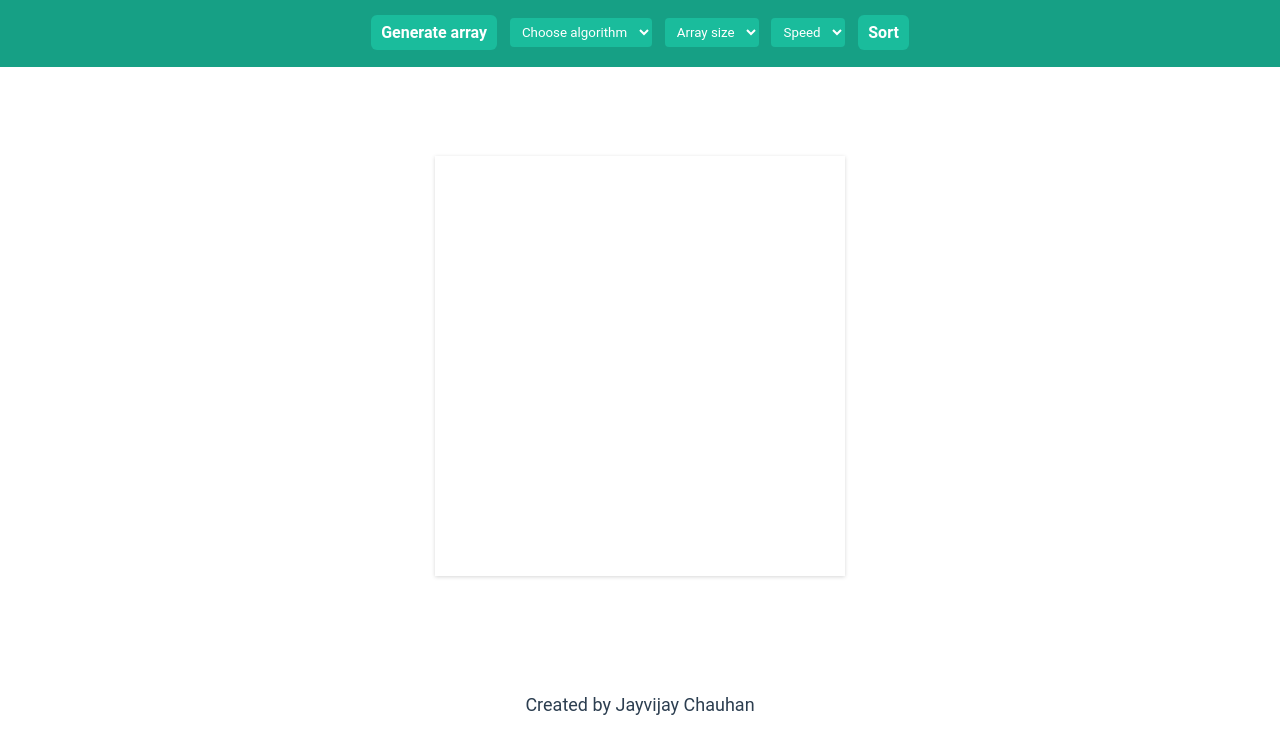
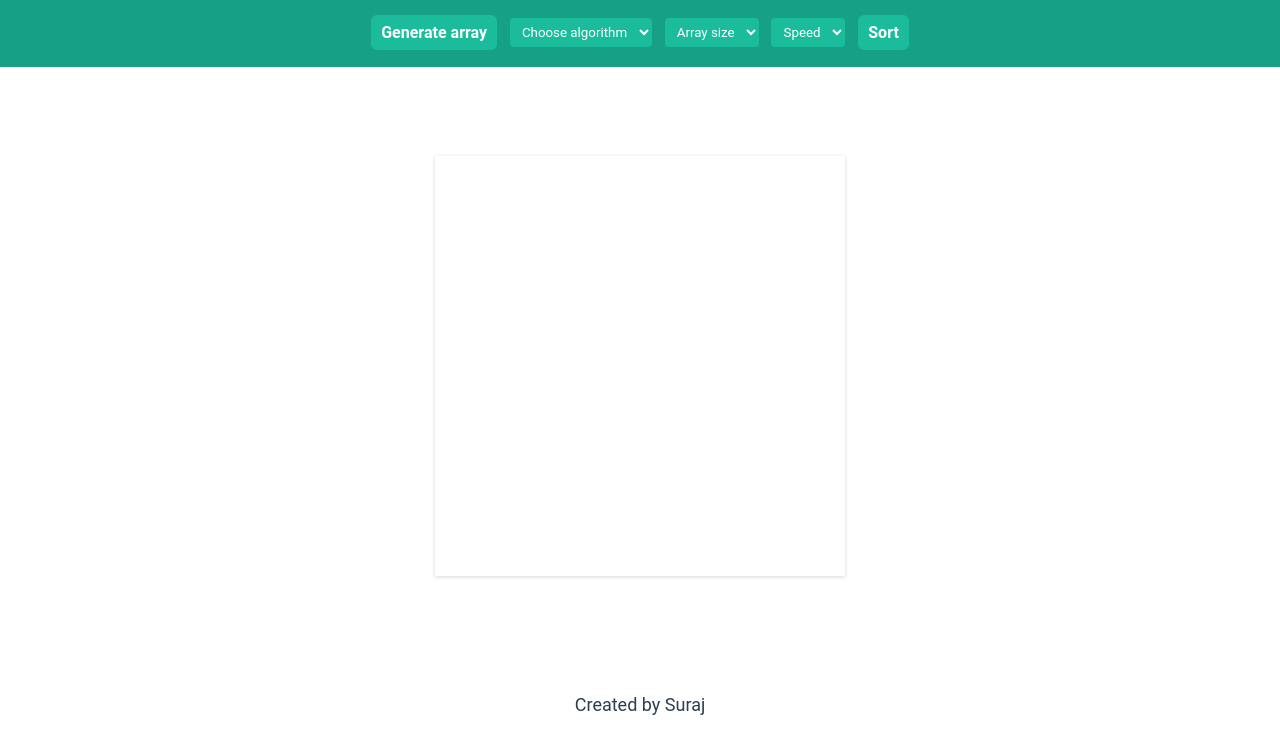
Before and after one commit to surajnishad930/sorting_visualizer, a plain HTML site: page sorting visualizer/index.html in a window 1280 px wide. Shown: the part 45-798 px from the top of the page. Drawn offline with Linux system fonts and the light colour scheme.

Commit message:
Update index.html

```diff
--- a/sorting visualizer/index.html
+++ b/sorting visualizer/index.html
@@ -64,7 +64,7 @@
     <div class="array"></div>
   </div>
   <footer class="footer">
-    <p>Created  <i class="fa fa-heart"></i>by Jayvijay Chauhan</p>
+    <p>Created  <i class="fa fa-heart"></i>by Suraj </p>
 
   </footer>
   <script src="sort_algo.js"></script>
```
